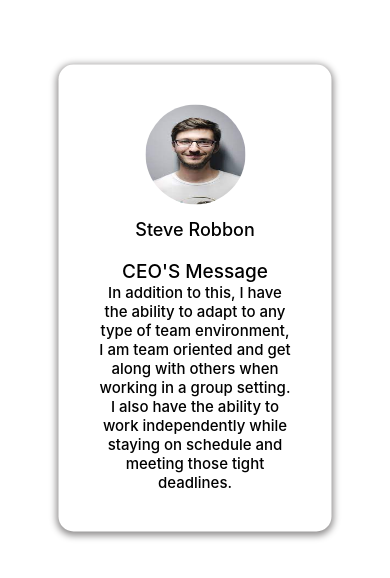
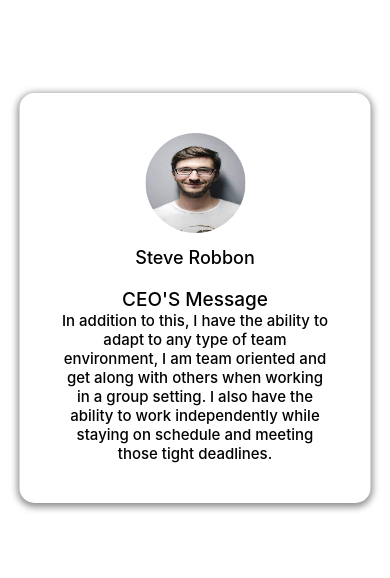
Before and after one commit to Zaibi727/Collection-of-Designs, a React (Create React App) app: page / in a window 390 px wide. Shown: the part 124-702 px from the top of the page. Built offline with nearby package versions, Linux system fonts and the light colour scheme.

Commit message:
Update seventeen.module.css

```diff
--- a/src/components/seventeenMay/seventeen.module.css
+++ b/src/components/seventeenMay/seventeen.module.css
@@ -46,7 +46,7 @@
 @media only screen and (max-width: 800px){
     .SeventeenContainer{
       display: block;
-      width: 50%;
+      width: 90%;
     }
     .wrapper{
         padding: 20px;
@@ -59,7 +59,7 @@
 @media only screen and (max-width: 480px){
     .SeventeenContainer{
         display: block;
-        width: 70%;
+        width: 90%;
       }
     .sec1 {
         margin-right: 0px;
```
